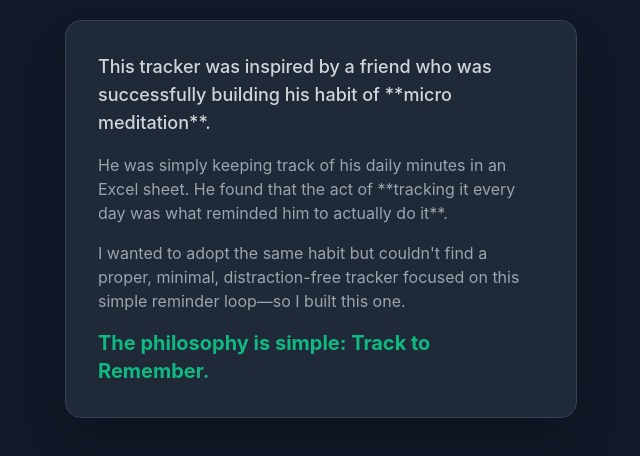
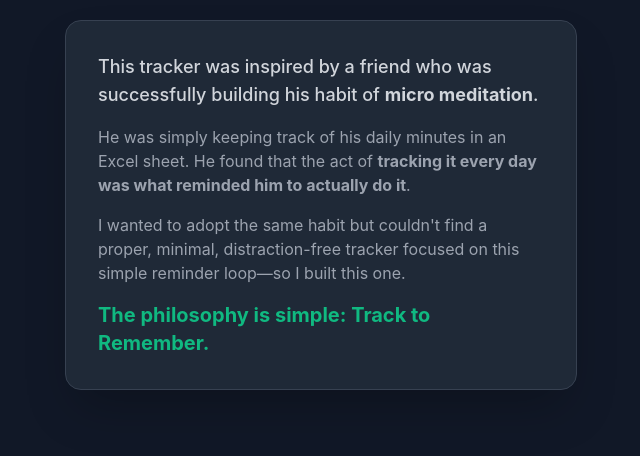
Before and after one commit to JayBuildsThings/MeditationTracker, a plain HTML site: page why_story.html in a window 1280 px wide. Shown: the part 132-588 px from the top of the page, without its empty margins (319-959 px from the left). Drawn offline with nearby package versions, Linux system fonts and the light colour scheme.

Commit message:
Replace markdown formatting with HTML strong tags

```diff
--- a/why_story.html
+++ b/why_story.html
@@ -38,10 +38,10 @@
 
         <div class="bg-secondary-dark p-6 sm:p-8 rounded-2xl shadow-2xl border border-gray-700 space-y-4">
             <p class="text-lg font-medium text-gray-300">
-                This tracker was inspired by a friend who was successfully building his habit of **micro meditation**.
+                This tracker was inspired by a friend who was successfully building his habit of <strong>micro meditation</strong>.
             </p>
             <p class="text-gray-400">
-                He was simply keeping track of his daily minutes in an Excel sheet. He found that the act of **tracking it every day was what reminded him to actually do it**.
+                He was simply keeping track of his daily minutes in an Excel sheet. He found that the act of <strong>tracking it every day was what reminded him to actually do it</strong>.
             </p>
             <p class="text-gray-400">
                 I wanted to adopt the same habit but couldn't find a proper, minimal, distraction-free tracker focused on this simple reminder loop—so I built this one.
@@ -54,3 +54,5 @@
 
 </body>
 </html>
+</body>
+</html>
```
